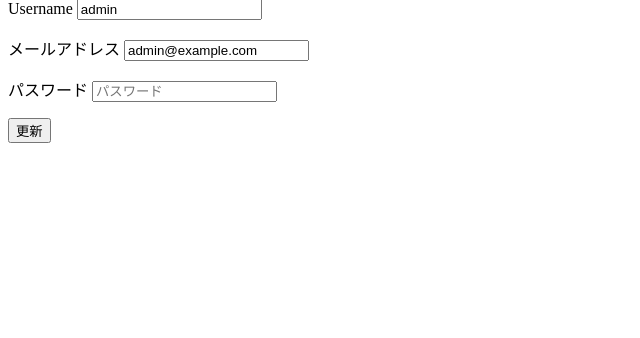
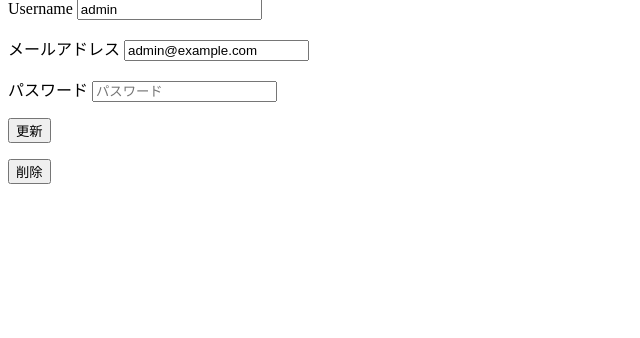
Before and after one commit to o-tsumuro/flask_class, a Flask app: page /crud/users/1 in a window 1280 px wide. Shown: the part 76-414 px from the top of the page, without its empty margins (0-640 px from the left). Run offline with Flask 3, Linux system fonts and the light colour scheme; some libraries are stand-ins or nearby versions.

Commit message:
ユーザー編集画面に削除フォーム追加 edit.html

```diff
--- a/apps/crud/templates/crud/edit.html
+++ b/apps/crud/templates/crud/edit.html
@@ -38,5 +38,11 @@
       {% endfor %}
       <p><input type="submit" value="更新" /></p>
     </form>
+
+    <form action="{{ url_for('crud.delete_user', user_id=user.id) }}" method="POST">
+      {{ form.csrf_token }}
+        <input type="submit" value="削除">
+    </form>
+
   </body>
 </html>
```
Also changed, not shown: local.sqlite.
